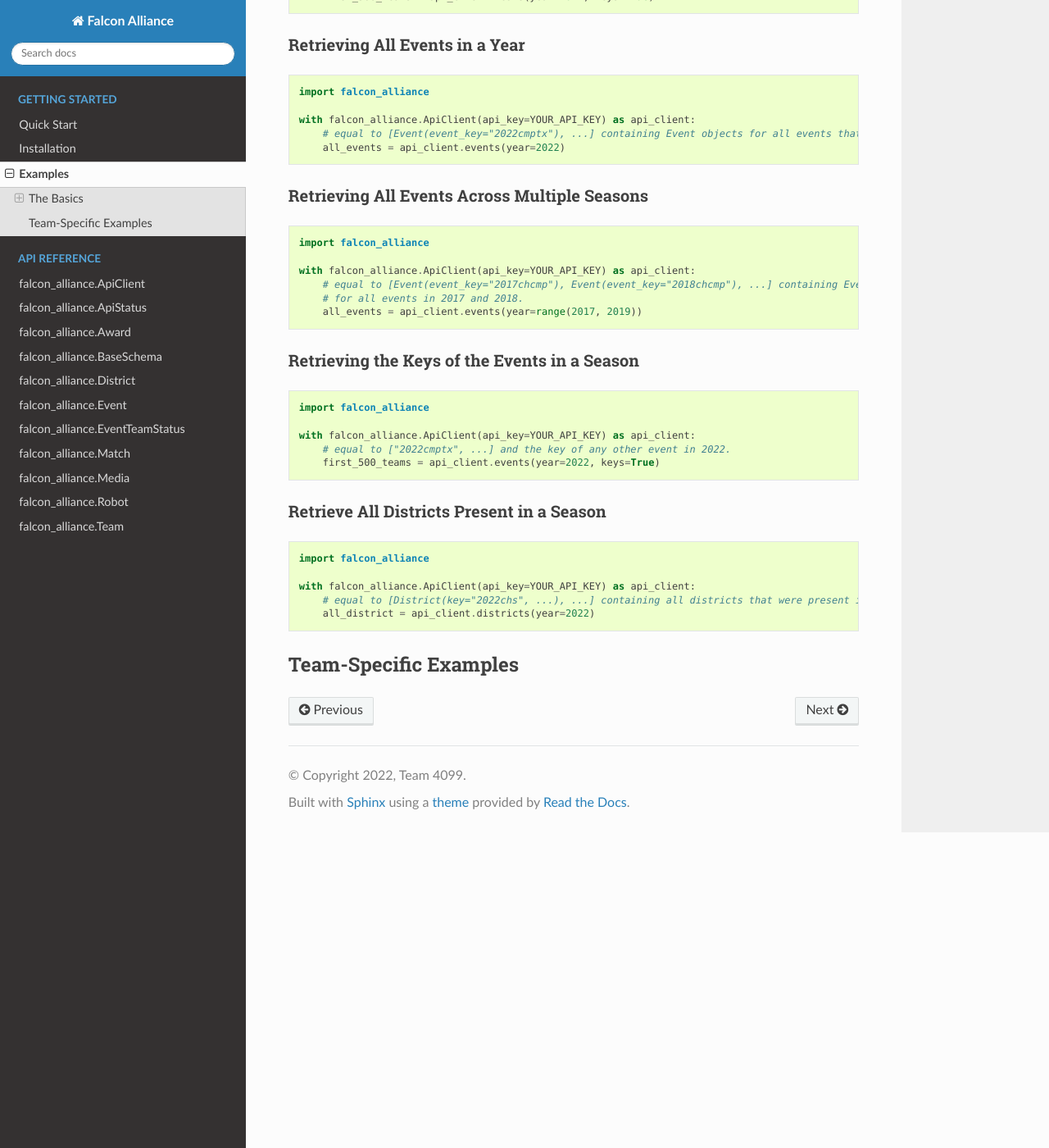
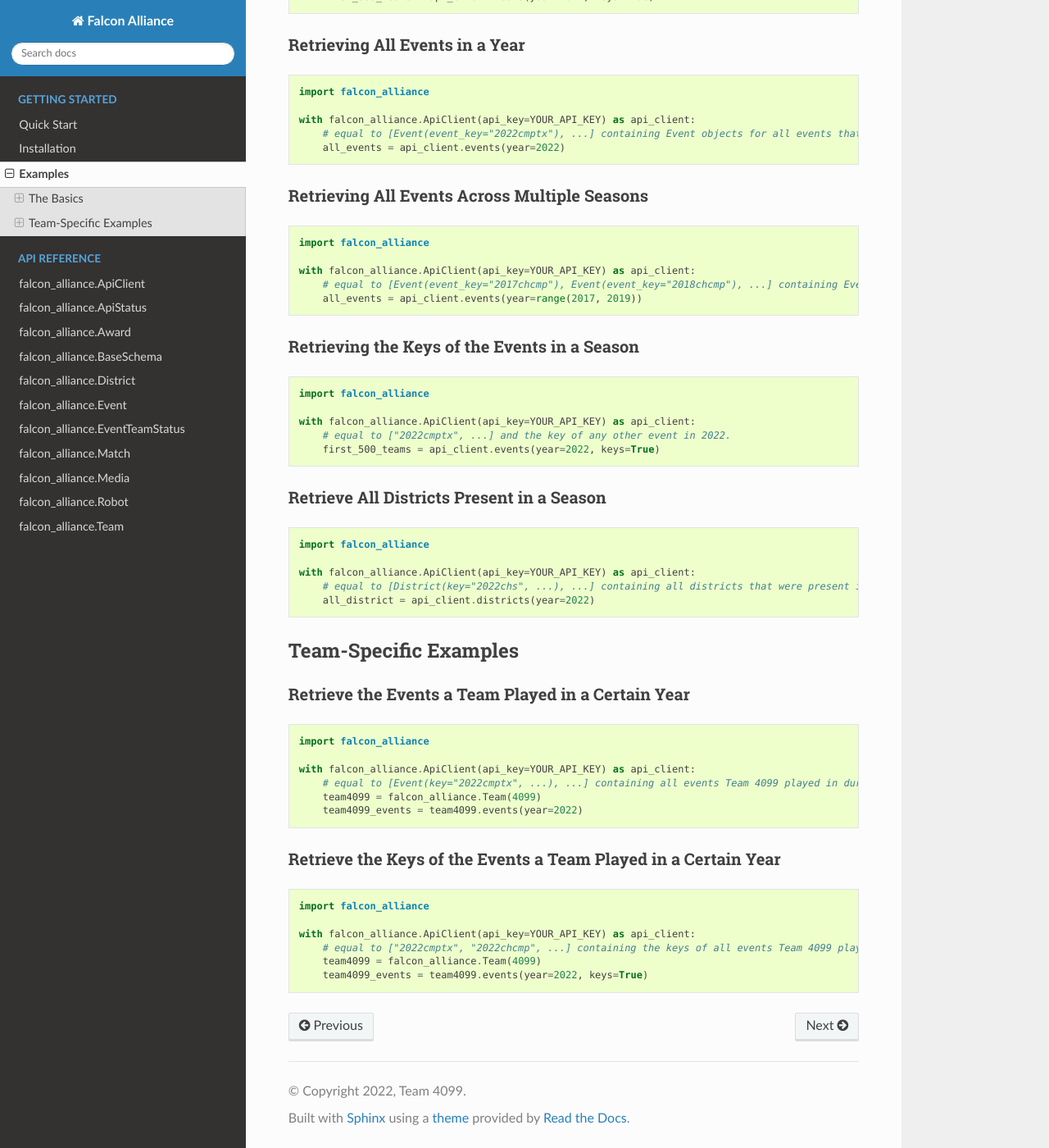
Before and after one commit to team4099/FalconAlliance, a Sphinx documentation site: the page built from docs/getting_started/examples.rst, in a window 1280 px wide and 1400 px high, scrolled down 1368 px. Shown: the whole window at 82% size. Built offline with Sphinx 7.4.7 and the Read the Docs theme 2.0.0, drawn with Linux system fonts in a browser that asks for light colours.

Commit message:
Add examples for Team.events

```diff
--- a/docs/getting_started/examples.rst
+++ b/docs/getting_started/examples.rst
@@ -77,8 +77,7 @@ Retrieving All Events Across Multiple Seasons
    import falcon_alliance
 
    with falcon_alliance.ApiClient(api_key=YOUR_API_KEY) as api_client:
-       # equal to [Event(event_key="2017chcmp"), Event(event_key="2018chcmp"), ...] containing Event objects
-       # for all events in 2017 and 2018.
+       # equal to [Event(event_key="2017chcmp"), Event(event_key="2018chcmp"), ...] containing Event objects for all events in 2017 and 2018.
        all_events = api_client.events(year=range(2017, 2019))
 Retrieving the Keys of the Events in a Season
 ^^^^^^^^^^^^^^^^^^^^^^^^^^^^^^^^^^^^^^^^^^^^^
@@ -104,3 +103,27 @@ Retrieve All Districts Present in a Season
 
 Team-Specific Examples
 ----------------------
+
+Retrieve the Events a Team Played in a Certain Year
+^^^^^^^^^^^^^^^^^^^^^^^^^^^^^^^^^^^^^^^^^^^^^^^^^^^
+
+.. code-block:: python
+
+   import falcon_alliance
+
+   with falcon_alliance.ApiClient(api_key=YOUR_API_KEY) as api_client:
+       # equal to [Event(key="2022cmptx", ...), ...] containing all events Team 4099 played in during 2022.
+       team4099 = falcon_alliance.Team(4099)
+       team4099_events = team4099.events(year=2022)
+
+Retrieve the Keys of the Events a Team Played in a Certain Year
+^^^^^^^^^^^^^^^^^^^^^^^^^^^^^^^^^^^^^^^^^^^^^^^^^^^
+
+.. code-block:: python
+
+   import falcon_alliance
+
+   with falcon_alliance.ApiClient(api_key=YOUR_API_KEY) as api_client:
+       # equal to ["2022cmptx", "2022chcmp", ...] containing the keys of all events Team 4099 played in 2022.
+       team4099 = falcon_alliance.Team(4099)
+       team4099_events = team4099.events(year=2022, keys=True)
```
